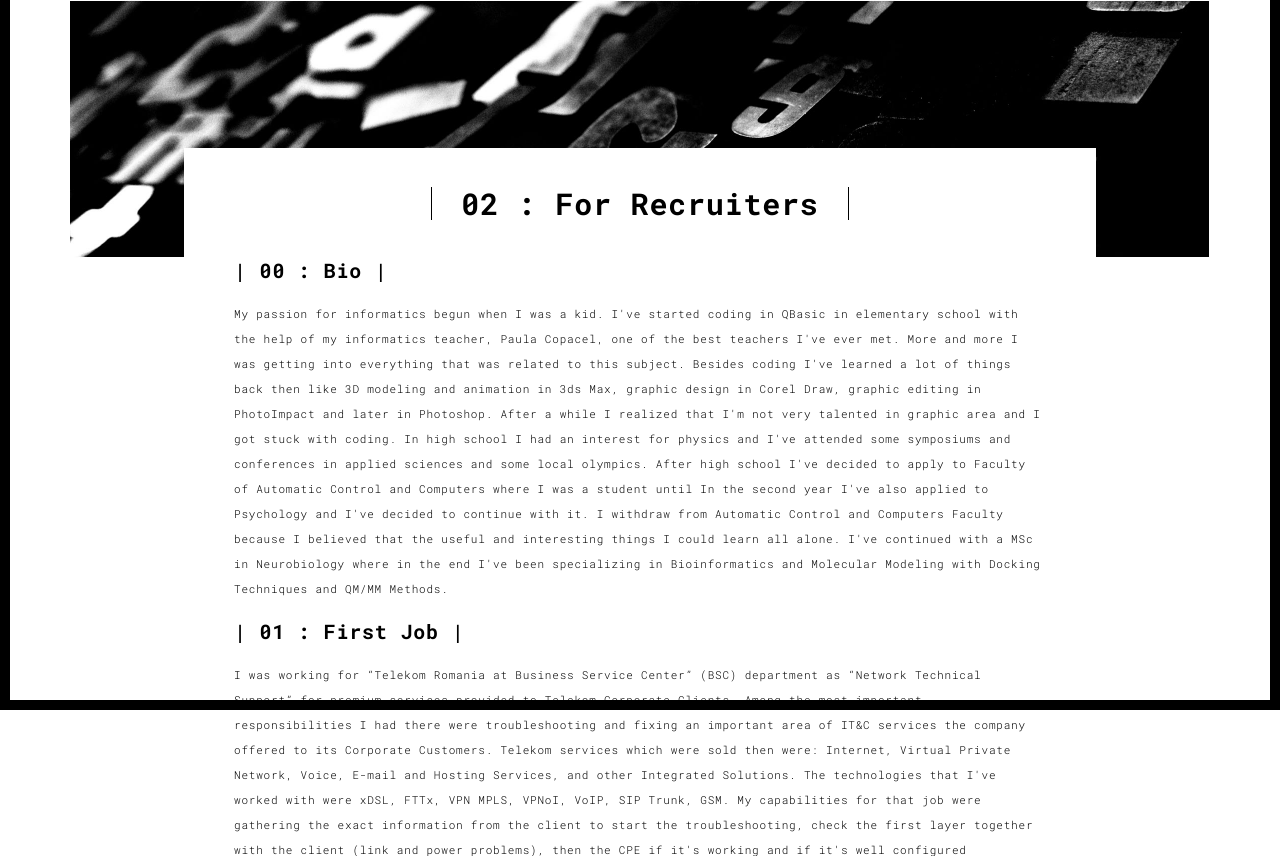
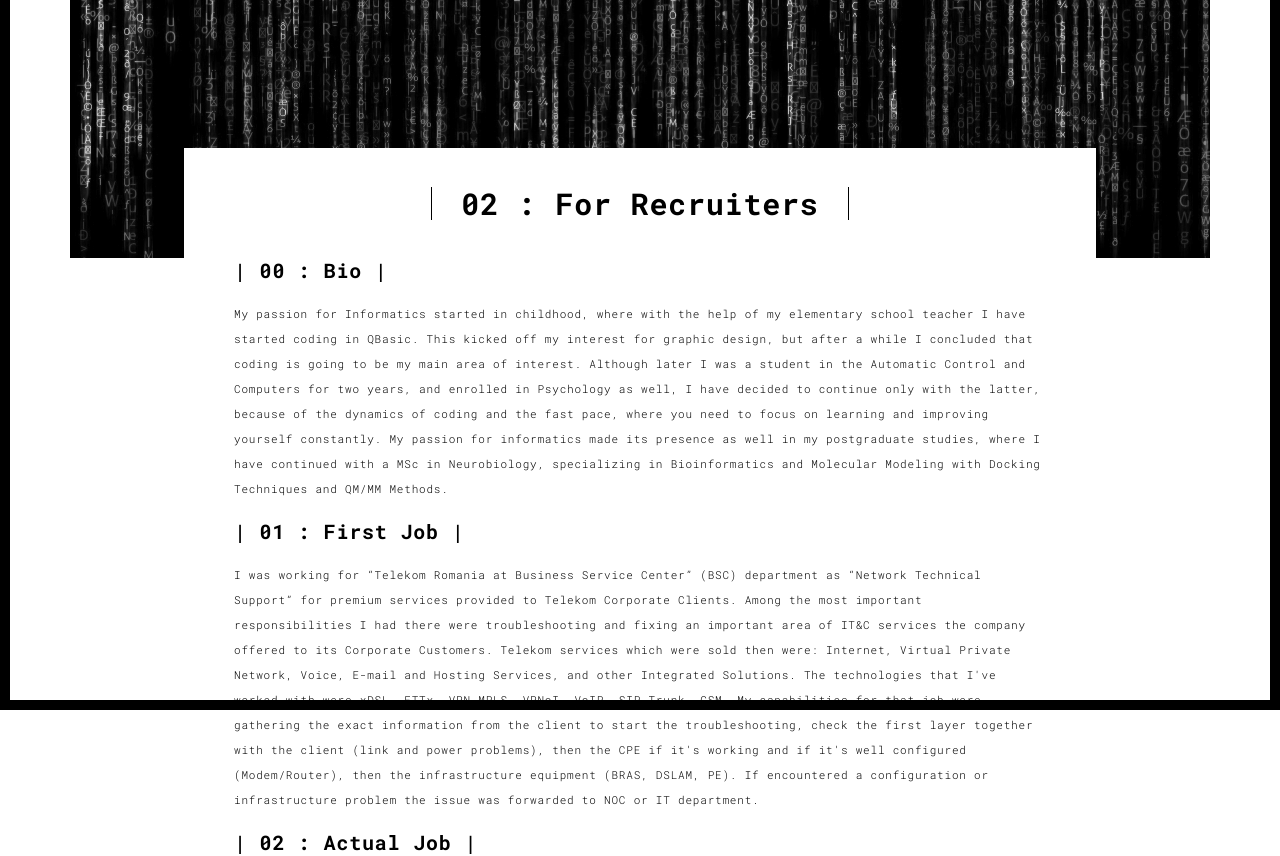
Before and after one commit to andreiDraghiceanu/tools, a Flask app: page /forrecruiters.html in a window 1280 px wide. Shown: the part 90-946 px from the top of the page. Run offline with Flask 2, Linux system fonts and the light colour scheme; parts of the project's set-up code (start-up, migrations or seed data) failed here and were passed over; some libraries are stand-ins or nearby versions.

Commit message:
Updated text.

```diff
--- a/webserver/templates/forrecruiters.html
+++ b/webserver/templates/forrecruiters.html
@@ -80,12 +80,10 @@
             <h1 class="h2">02 : For Recruiters</h1>
           </div>
             <h3>| 00 : Bio |</h3>
-          <p>My passion for informatics begun when I was a kid. I've started coding in QBasic in elementary school with the help of my informatics teacher, Paula Copacel, one of the best teachers I've ever met.
-              More and more I was getting into everything that was related to this subject. Besides coding I've learned a lot of things back then like 3D modeling and animation in 3ds Max, graphic design in Corel Draw,
-              graphic editing in PhotoImpact and later in Photoshop. After a while I realized that I'm not very talented in graphic area and I got stuck with coding. In high school I had an interest for physics and I've
-              attended some symposiums and conferences in applied sciences and some local olympics. After high school I've decided to apply to Faculty of Automatic Control and Computers where I was a student until
-              In the second year I've also applied to Psychology and I've decided to continue with it. I withdraw from Automatic Control and Computers Faculty because I believed that the useful and interesting things I
-              could learn all alone. I've continued with a MSc in Neurobiology where in the end I've been specializing in Bioinformatics and Molecular Modeling with Docking Techniques and QM/MM Methods.
+          <p>My passion for Informatics started in childhood, where with the help of my elementary school teacher I have started coding in QBasic. This kicked off my interest for graphic design, but after a while I concluded
+              that coding is going to be my main area of interest. Although later I was a student in the Automatic Control and Computers for two years, and enrolled in Psychology as well, I have decided to continue only with the
+              latter, because of the dynamics of coding and the fast pace, where you need to focus on learning and improving yourself constantly. My passion for informatics made its presence as well in my postgraduate studies,
+              where I have continued with a MSc in Neurobiology, specializing in Bioinformatics and Molecular Modeling with Docking Techniques and QM/MM Methods.
             </p>
             <h3>| 01 : First Job |</h3>
           <p>I was working for “Telekom Romania at Business Service Center” (BSC) department as “Network Technical Support” for premium services provided to Telekom Corporate Clients. Among the most important responsibilities
--- a/webserver/templates/projects.html
+++ b/webserver/templates/projects.html
@@ -78,7 +78,7 @@
       <div class="col-sm-8 col-sm-offset-2 section-container-spacer">
         <div class="text-center">
           <h1 class="h2">01 : Projects</h1>
-          <p>These are some of my personal projects that I've been working at. The code is written in python and you can check it out on my GitHub repositories.</p>
+          <p>Here you can find some of my personal projects that I have been working on. The code is written in Python and you can also check it on my GitHub repositories.</p>
         </div>
       </div>
 
```
Also changed, not shown: webserver/static/assets/images/space.jpg, webserver/static/assets/images/space_sm.jpg, webserver/static/assets/images/work001-01.jpg, webserver/static/assets/images/work001-021.jpg (added).
